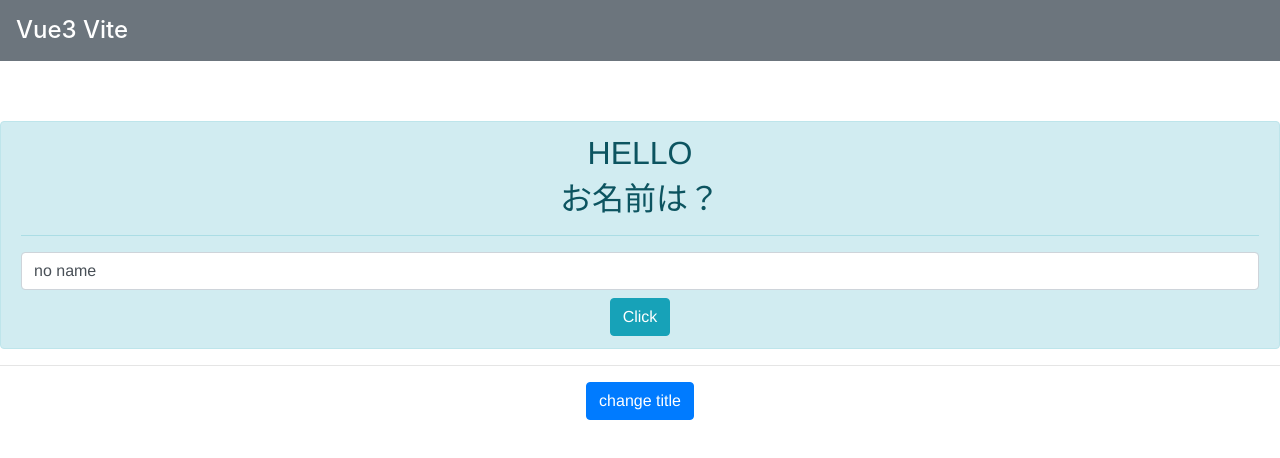
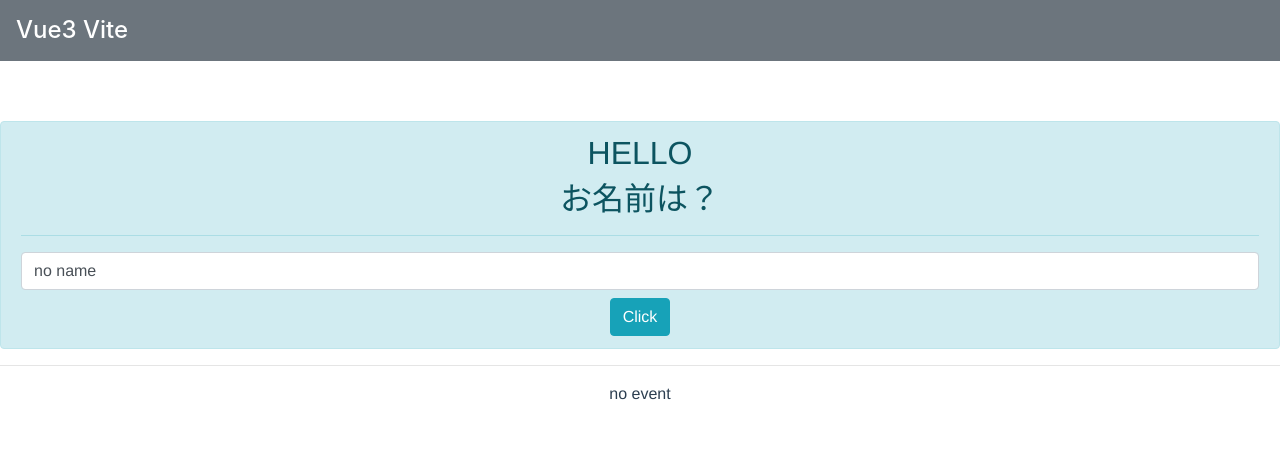
Before and after one commit to besumero628/Vue3_practice, a Vue app in the folder vite_app/: page / in a window 1280 px wide. Shown: the top 458 px of the page. Built offline with nearby package versions, Linux system fonts and the light colour scheme.

Commit message:
子コンポーネントから親コンポーネントへ

```diff
--- a/vite_app/src/App.vue
+++ b/vite_app/src/App.vue
@@ -1,28 +1,28 @@
 <template>
   <div id="app">
-    <HelloWorld v-bind:title="message"/>
-    <hr>
-    <button class="btn btn-primary" v-on:click="doAction">change title</button>
+    <HelloWorld v-bind:title="message" v-on:result-event="appAction" />
+    <hr />
+    <p>{{result}}</p>
   </div>
 </template>
 
 <script>
 import HelloWorld from "./components/HelloWorld.vue";
 export default {
-  name: 'App',
+  name: "App",
   components: {
-    HelloWorld
+    HelloWorld,
   },
   data() {
     return {
-      message:'HELLO',
+      message: "HELLO",
+      result: 'no event'
+    };
+  },
+  methods: {
+    appAction(message) {
+      this.result = '(*** you send:"' + message + '".***)'
     }
   },
-  methods: {
-    doAction() {
-      var input = prompt("new title:")
-      this.message = input
-    }
-  }
-}
+};
 </script>
--- a/vite_app/src/components/HelloWorld.vue
+++ b/vite_app/src/components/HelloWorld.vue
@@ -15,7 +15,6 @@
   name: 'HelloWorld',
   props: {
     title: String,
-    message: String,
   },
   data() {
     return {
@@ -26,6 +25,7 @@
   methods: {
     doAction() {
       this.message="こんにちは、" + this.input + 'さん！'
+      this.$emit('result-event', this.input)
     }
   }
 }
```
